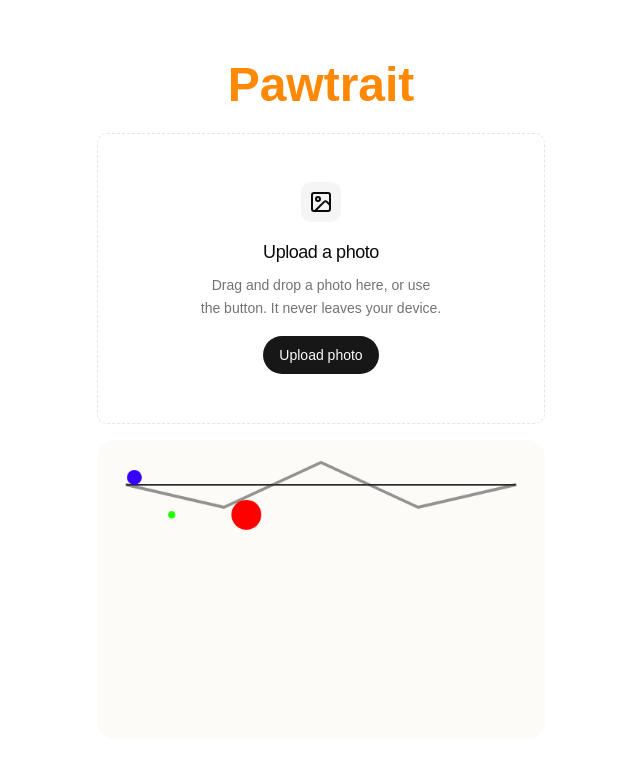
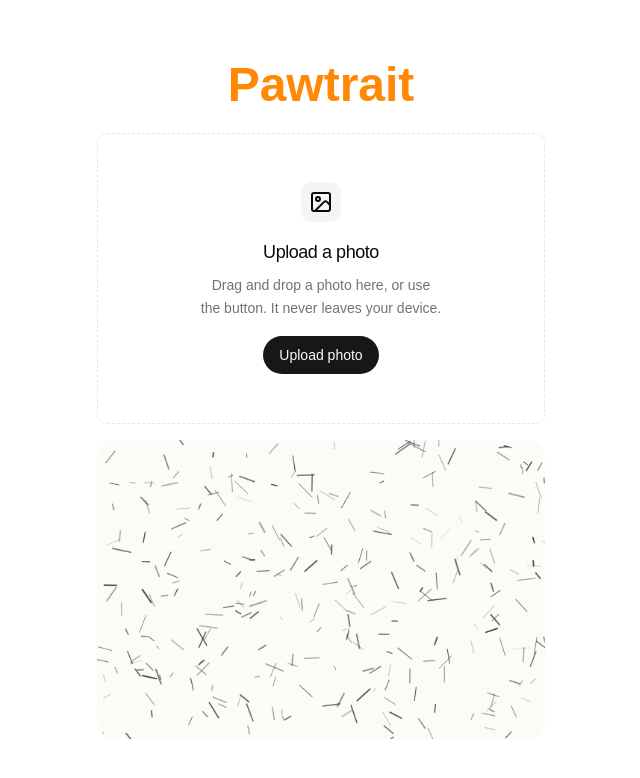
Before and after one commit to hhaddenn/pawtrait, a React (Vite) app: page / in a window 1280 px wide. Shown: the top 778 px of the page, without its empty margins (319-959 px from the left). Built offline with nearby package versions, Linux system fonts and the light colour scheme.

Commit message:
feat: add seeded random generator

```diff
--- a/src/App.jsx
+++ b/src/App.jsx
@@ -13,60 +13,43 @@ import {
 import PhotoCanvas from "@/components/PhotoCanvas";
 import { grayscale, blur } from "@/lib/pixels";
 import DrawingCanvas from "@/components/DrawingCanvas";
+import { createRandom, randomBetween } from "@/lib/random";
 
 function previewAnalysis(imageData) {
 	return blur(grayscale(imageData), 10);
 }
 
-const TEST_MARKS = [
-	{
-		type: "line",
-		points: [
-			{ x: 40, y: 60 },
-			{ x: 560, y: 60 },
-		],
-		width: 2,
-		color: "#2b2b2b",
-		opacity: 1,
-	},
-	{
-		type: "line",
-		points: [
-			{ x: 40, y: 60 },
-			{ x: 170, y: 90 },
-			{ x: 300, y: 30 },
-			{ x: 430, y: 90 },
-			{ x: 560, y: 60 },
-		],
-		width: 4,
-		color: "#2b2b2b",
-		opacity: 0.5,
-	},
-	{
-		type: "dot",
-		x: 200,
-		y: 100,
-		radius: 20,
-		color: "#FF0000",
-		opacity: 1,
-	},
-	{
-		type: "dot",
-		x: 50,
-		y: 50,
-		radius: 10,
-		color: "#3700FF",
-		opacity: 1,
-	},
-	{
-		type: "dot",
-		x: 100,
-		y: 100,
-		radius: 5,
-		color: "#22FF00",
-		opacity: 1,
-	},
-];
+/**
+ * Temporary test: lots of short random pencil strokes, always the same ones for the same seed.
+ * (from 4.5 on, the marks come from the pencil style)
+ */
+function makeScribbles(seed) {
+	const random = createRandom(seed);
+	const marks = [];
+
+	for (let i = 0; i < 300; i += 1) {
+		const x = randomBetween(random, 0, 600);
+		const y = randomBetween(random, 0, 400);
+		const length = randomBetween(random, 5, 25);
+		const angle = randomBetween(random, 0, Math.PI * 2);
+		const endPoint = {
+			x: x + Math.cos(angle) * length,
+			y: y + Math.sin(angle) * length,
+		};
+		const lineMark = {
+			type: "line",
+			points: [{ x, y }, endPoint],
+			width: randomBetween(random, 0.5, 2),
+			color: "#2b2b2b",
+			opacity: randomBetween(random, 0.3, 0.9),
+		};
+		marks.push(lineMark);
+	}
+
+	return marks;
+}
+
+const SCRIBBLE_MARKS = makeScribbles(42);
 
 function toMegabytes(bytes) {
 	return (bytes / 1048576).toFixed(1);
@@ -119,7 +102,11 @@ function App() {
 				{/* Only shown once a photo has been chosen */}
 				{photo && <PhotoCanvas file={photo} filter={previewAnalysis} />}
 
-				<DrawingCanvas width={600} height={400} marks={TEST_MARKS} />
+				<DrawingCanvas
+					width={600}
+					height={400}
+					marks={SCRIBBLE_MARKS}
+				/>
 			</div>
 		</main>
 	);
--- /dev/null
+++ b/src/lib/random.js
@@ -0,0 +1,29 @@
+// Constants of a classic linear congruential generator (from "Numerical Recipes")
+const MULTIPLIER = 1664525;
+const INCREMENT = 1013904223;
+const MODULUS = 2 ** 32;
+
+/**
+ * Creates a seeded random number generator: the same seed always gives the same sequence.
+ * Styles use it instead of Math.random(), so the same photo always gives the same drawing.
+ * @param {number} seed - any whole number
+ * @returns {() => number} a function that returns a new number in [0, 1) every time it's called
+ */
+export function createRandom(seed) {
+	let state = seed % MODULUS;
+
+	return function next() {
+		state = (state * MULTIPLIER + INCREMENT) % MODULUS;
+		return state / MODULUS;
+	};
+}
+
+/**
+ * Returns a random number between min and max, using the given generator.
+ * @param {() => number} random - a generator made by createRandom
+ * @param {number} min
+ * @param {number} max
+ */
+export function randomBetween(random, min, max) {
+	return min + random() * (max - min);
+}
```
Also changed, not shown: 1 other file (tests, documents, lock files or other folders).
